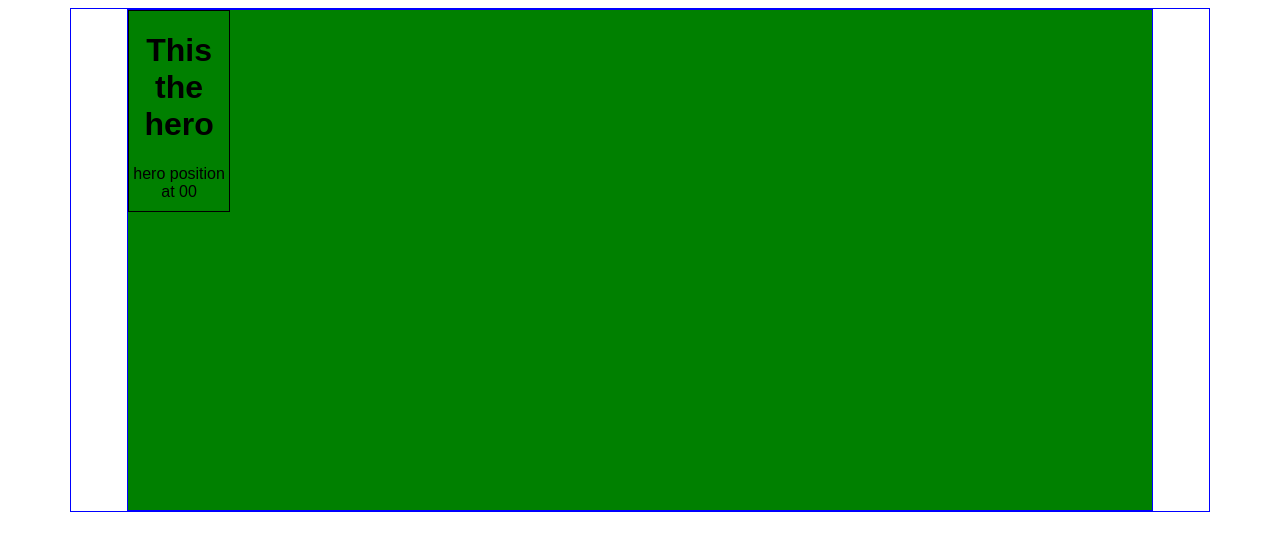
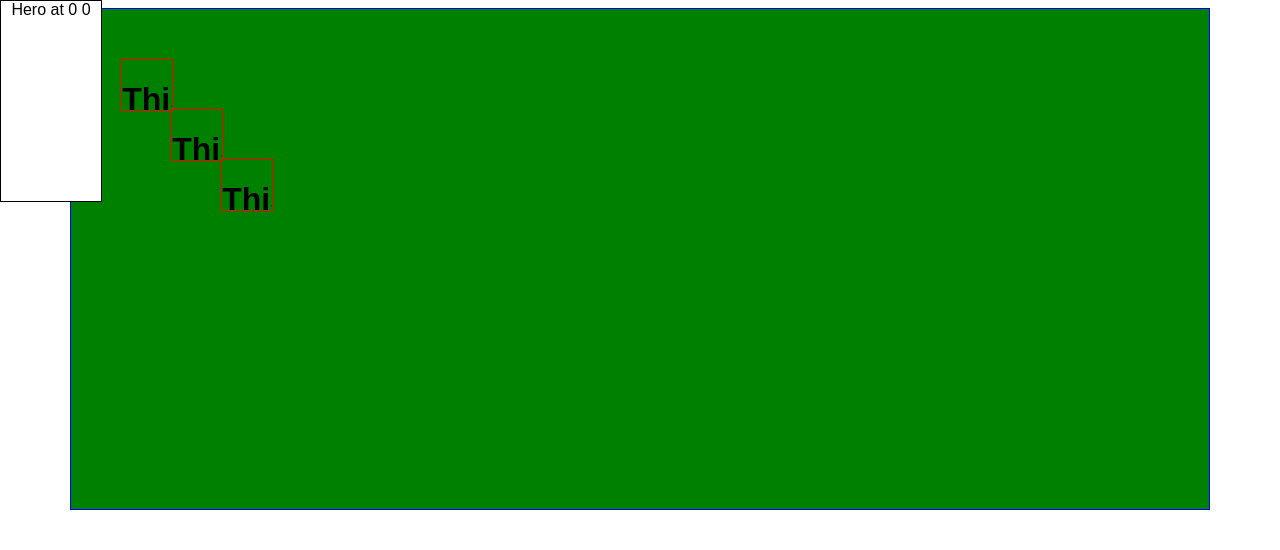
Before and after one commit to glaucopater/flatten-the-idiot, a React (Create React App) app: page / in a window 1280 px wide. Shown: the top 550 px of the page. Built offline with nearby package versions, Linux system fonts and the light colour scheme.

Commit message:
Add Events and custom hooks

```diff
--- a/public/index.html
+++ b/public/index.html
@@ -1,16 +1,17 @@
 <!DOCTYPE html>
 <html lang="en">
-
   <head>
-	<meta charset="utf-8">
-	<meta name="viewport" content="width=device-width, initial-scale=1, shrink-to-fit=no">
-	<meta name="theme-color" content="#000000">
+    <meta charset="utf-8" />
+    <meta
+      name="viewport"
+      content="width=device-width, initial-scale=1, shrink-to-fit=no"
+    />
+    <meta name="theme-color" content="#000000" />
     <!--
       manifest.json provides metadata used when your web app is added to the
       homescreen on Android. See https://developers.google.com/web/fundamentals/engage-and-retain/web-app-manifest/
     -->
-	<link rel="manifest" href="%PUBLIC_URL%/manifest.json">
-	<link rel="shortcut icon" href="%PUBLIC_URL%/favicon.ico">
+    <link rel="shortcut icon" href="%PUBLIC_URL%/favicon.ico" />
     <!--
       Notice the use of %PUBLIC_URL% in the tags above.
       It will be replaced with the URL of the `public` folder during the build.
@@ -39,5 +40,4 @@
       To create a production bundle, use `npm run build` or `yarn build`.
     -->
   </body>
-
 </html>
--- a/src/App.tsx
+++ b/src/App.tsx
@@ -2,16 +2,18 @@ import * as React from "react";
 import "./styles.css";
 import Stage from "./components/Stage";
 import Hero from "./components/Hero";
-// import Idiot from "./components/Idiot";
+import Idiot from "./components/Idiot";
+
+console.log("env", process.env.NODE_ENV);
 
 export default function App() {
   return (
     <div className="App">
       <Stage>
         <Hero />
-        {/* {["1", "2", "3"].map(item => (
+        {["1", "2", "3"].map(item => (
           <Idiot key={item} id={item} />
-        ))} */}
+        ))}
       </Stage>
     </div>
   );
--- a/src/components/Hero/index.tsx
+++ b/src/components/Hero/index.tsx
@@ -1,18 +1,46 @@
 import * as React from "react";
 import { SCHero } from "../styled";
+import useKeyPress from "../../hooks/use-key-press";
+import { PositionType } from "../types";
+import { setInitialPosition, updatePosition } from "../utils";
+
+export const initialPosition: PositionType = { x: 0, y: 0 };
 
 const Hero = () => {
-  const [position, setPosition] = React.useState([0, 0]);
+  const [position, setPosition] = React.useState(setInitialPosition(0));
+  const w = useKeyPress("w");
+  const a = useKeyPress("a");
+  const s = useKeyPress("s");
+  const d = useKeyPress("d");
 
   const handleOnChangePosition = () => {
-    const [x, y] = position;
-    setPosition([x + 1, y + 1]);
+    setPosition(updatePosition(position));
   };
 
+  let left, top;
+
+  if (d) {
+    left = position.x += 10;
+  } else if (a) {
+    left = position.x -= 10;
+  } else left = position.x;
+
+  if (w) {
+    top = position.y -= 10;
+  } else if (s) {
+    top = position.y += 10;
+  } else top = position.y;
+
   return (
-    <SCHero onClick={handleOnChangePosition}>
-      <h1>This the hero</h1>
-      hero position at {position}
+    <SCHero
+      onClick={handleOnChangePosition}
+      style={{
+        left: left,
+        top: top,
+        background: d ? "blue" : "#ffffff"
+      }}
+    >
+      Hero at {position.x} {position.y}
     </SCHero>
   );
 };
--- a/src/components/Idiot/index.tsx
+++ b/src/components/Idiot/index.tsx
@@ -1,26 +1,35 @@
 import * as React from "react";
 import { SCIdiot } from "../styled";
+import { PositionType } from "../types";
+import { setInitialPosition, updatePosition } from "../utils";
+
+export const initialPosition: PositionType = { x: 0, y: 0 };
 
 const Idiot = (props: any) => {
-  const [position, setPosition] = React.useState([0, 0]);
-  //const [color, setColor] = React.useState();
+  const [position, setPosition] = React.useState(setInitialPosition(props.id));
 
   React.useEffect(() => {
     setInterval(() => {
-      console.log("new event for idiot", props.id);
-      //  setColor("#FFFFFF");
+      //     console.log("new event for idiot", props.id);
     }, 1000);
   }, [props.id]);
 
   const handleOnChangePosition = () => {
-    const [x, y] = position;
-    setPosition([x + 1, y + 1]);
+    setPosition(updatePosition(position));
   };
 
+  console.log("idiot at pos", position);
+
   return (
-    <SCIdiot onClick={handleOnChangePosition}>
+    <SCIdiot
+      onClick={handleOnChangePosition}
+      style={{
+        left: position.x,
+        top: position.y
+      }}
+    >
       <h1>This is idiot: {props.id}</h1>
-      At position {position}
+      At position {position.x} {position.y}
     </SCIdiot>
   );
 };
--- a/src/components/styled.ts
+++ b/src/components/styled.ts
@@ -5,13 +5,18 @@ export const SCHero = styled.div`
   overflow: hidden;
   height: 200px;
   width: 100px;
+  position: fixed;
+  background: #ffffff;
+  will-change: left, top;
 `;
 
 export const SCIdiot = styled.div`
   border: 1px solid #ff0000;
-  width: 100px;
-  height: 100px;
+  width: 50px;
+  height: 50px;
   overflow: hidden;
+  position: absolute;
+  will-change: left, top;
 `;
 
 export const SCStage = styled.div`
@@ -22,4 +27,5 @@ export const SCStage = styled.div`
   width: 90%;
   min-height: 500px;
   background: green;
+  position: relative;
 `;
--- /dev/null
+++ b/src/components/types.d.ts
@@ -0,0 +1,4 @@
+export type PositionType = {
+  x: number;
+  y: number;
+};
--- /dev/null
+++ b/src/components/utils.ts
@@ -0,0 +1,16 @@
+import { PositionType } from "./types";
+
+// stage divided by grid items
+export const defaultStepSize = 50;
+
+export const setInitialPosition = (startingPoint: number) => {
+  return {
+    x: startingPoint * defaultStepSize,
+    y: startingPoint * defaultStepSize
+  };
+};
+
+export const updatePosition = (position: PositionType) => {
+  const { x, y } = position;
+  return { x: x * 1 + defaultStepSize, y: y * 1 + defaultStepSize };
+};
--- /dev/null
+++ b/src/hooks/use-key-press.ts
@@ -0,0 +1,32 @@
+import { useState, useEffect } from "react";
+
+export default function useKeyPress(targetKey: any) {
+  // State for keeping track of whether key is pressed
+  const [keyPressed, setKeyPressed] = useState(false);
+
+  // Add event listeners
+  useEffect(() => {
+    // If pressed key is our target key then set to true
+    const downHandler = ({ key }: { key: any }) => {
+      if (key === targetKey) {
+        setKeyPressed(true);
+      }
+    };
+
+    // If released key is our target key then set to false
+    const upHandler = ({ key }: { key: any }) => {
+      if (key === targetKey) {
+        setKeyPressed(false);
+      }
+    };
+    window.addEventListener("keydown", downHandler);
+    window.addEventListener("keyup", upHandler);
+    // Remove event listeners on cleanup
+    return () => {
+      window.removeEventListener("keydown", downHandler);
+      window.removeEventListener("keyup", upHandler);
+    };
+  }, [targetKey]); // Empty array ensures that effect is only run on mount and unmount
+
+  return keyPressed;
+}
--- a/src/styles.css
+++ b/src/styles.css
@@ -2,13 +2,5 @@
   font-family: sans-serif;
   text-align: center;
   display: flex;
+  position: relative;
 }
-
-.App:first-child {
-  margin: 10px;
-  border: 1px solid blue;
-  display: flex;
-  margin: 0 auto;
-  width: 90%;
-  min-height: 500px;
-}
```
Also changed, not shown: src/cli.js (added, +28 -0 lines), 2 other files (tests, documents, lock files or other folders). Lines whose indentation alone changed are shown as unchanged.
